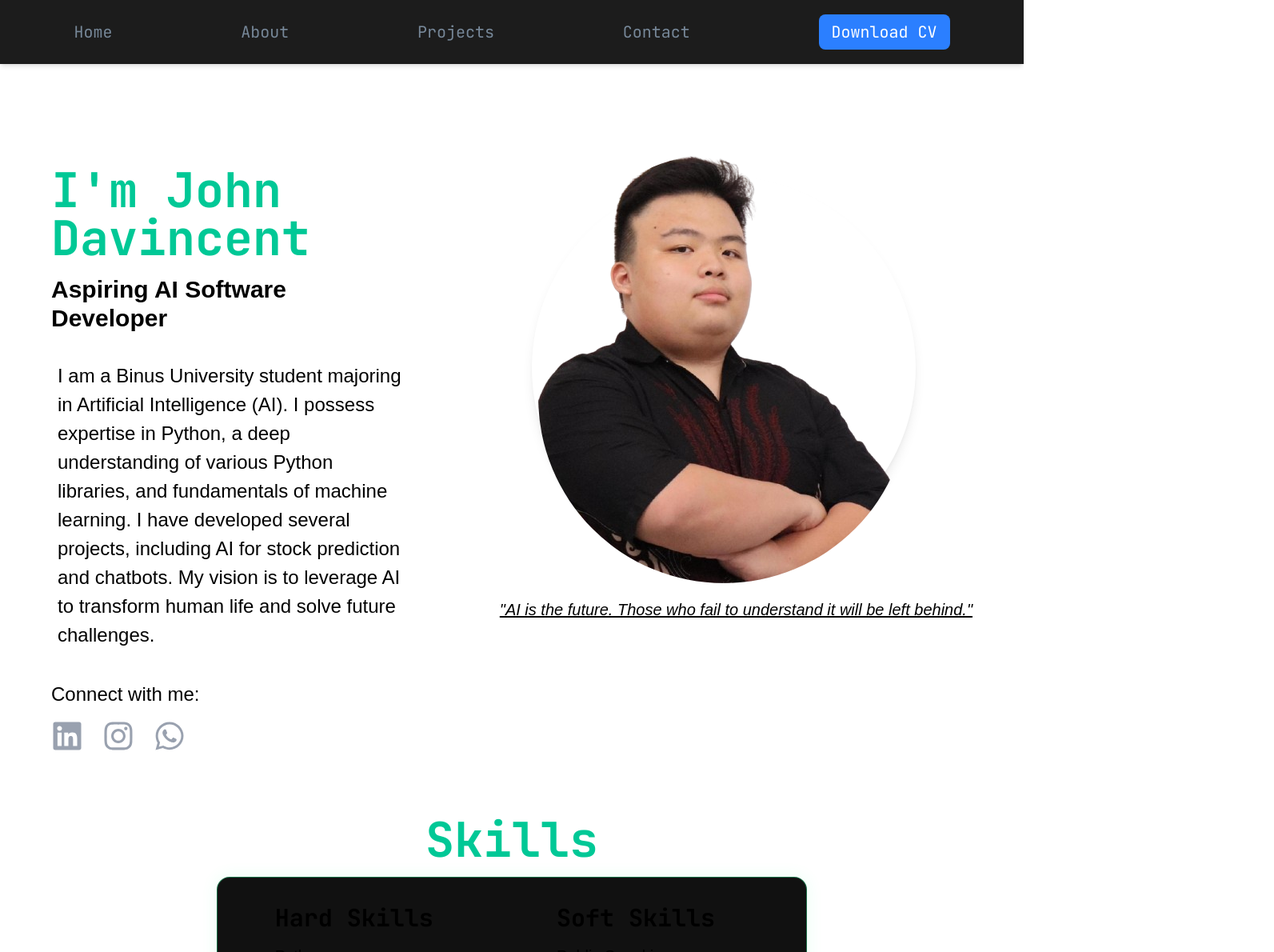
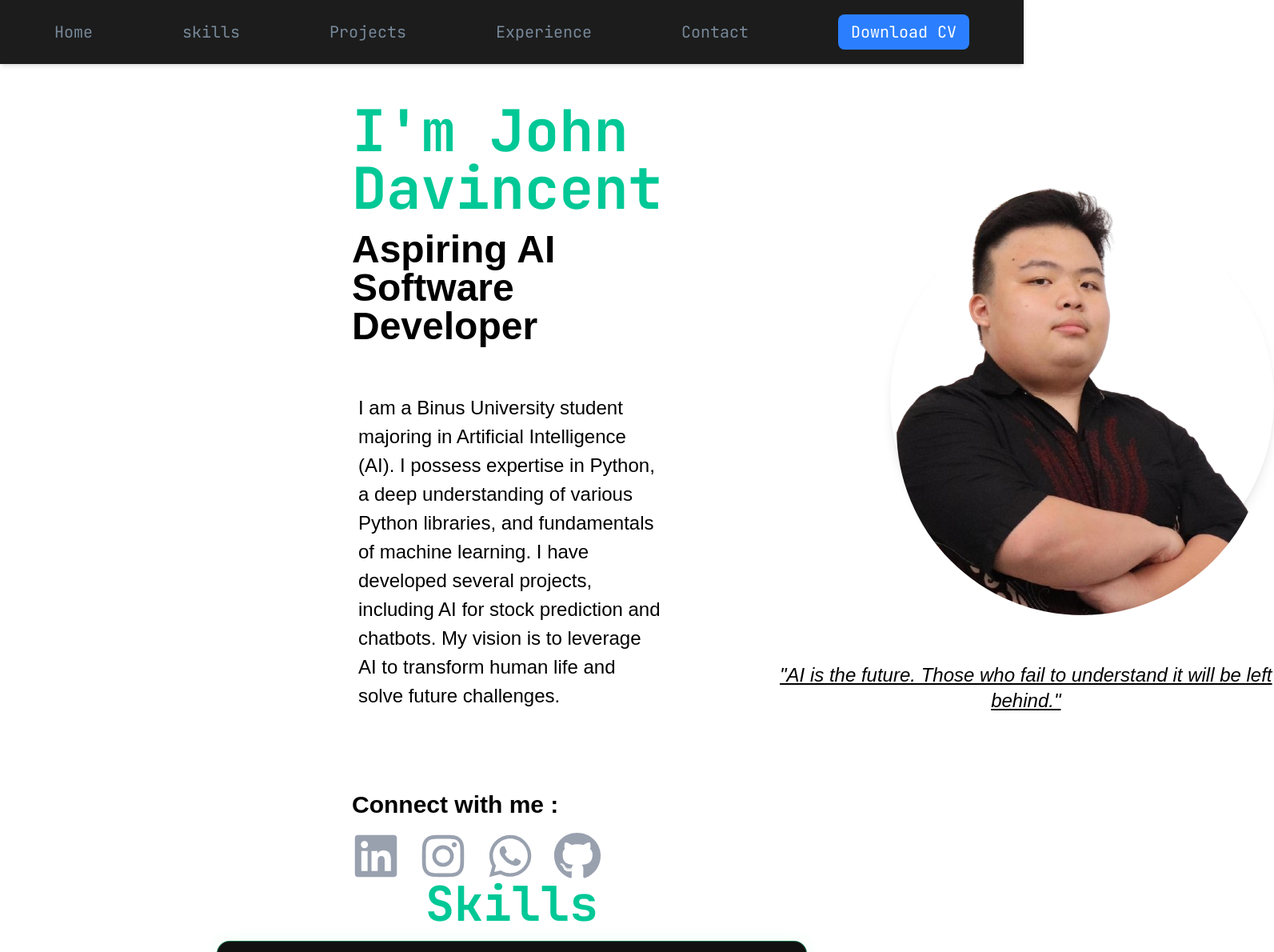
Before and after one commit to JohnDavincent/Portofolio, a React (Vite) app: page / in a window 1280 px wide. Shown: the top 1190 px of the page at 80% size, 1593 px wide, since content can reach past the window. Built offline with nearby package versions, Linux system fonts and the light colour scheme; a web font is replaced by a local one.

Commit message:
22/10/25

```diff
--- a/src/App.jsx
+++ b/src/App.jsx
@@ -14,6 +14,7 @@ import { FaWhatsapp } from "react-icons/fa";
 import "slick-carousel/slick/slick.css";
 import "slick-carousel/slick/slick-theme.css";
 import ExperienceCarousel from "./components/experience";
+import { FaGithub } from "react-icons/fa";
 
 function App() {
   const projectCard = [
@@ -25,6 +26,7 @@ function App() {
       description: `PintarSaham merupakan aplikasi web yang bertujuan untuk membantu orang mengerti tentang saham
                     Pada web ini ada beberapa fitur unggulan, yaitu : course tentang dasar saham, Chart saham, forum diskusi, fitur prediksi harga saham dengan AI serta game simulasi`,
       link: "https://incredible-beijinho-043b7d.netlify.app/",
+      link_git: "https://github.com/JohnDavincent/pintar_saham_project",
     },
     {
       image: karyawarna,
@@ -56,6 +58,7 @@ function App() {
       title: "DiamondCut Motor",
       title_picture: "logo",
       description: `DiamondCut motor adalah website yang bertujuan untuk menjual supercar dan sebagai showroom dari berbagai merek supercar`,
+      link_git: "https://github.com/JohnDavincent/DiamondCut_motor_project",
     },
     {
       image: aisaham,
@@ -74,26 +77,27 @@ function App() {
         <Navbar />
         <section
           id="home"
-          className="w-full min-h-screen flex flex-col md:flex-row items-center justify-center gap-10 px-6 md:px-16"
+          className="w-full min-h-screen flex flex-col md:flex-row items-center justify-between gap-16 px-16 md:px-32 lg:px-110
+"
         >
           {/* Bagian teks */}
-          <div className="flex-1 max-w-2xl text-center md:text-left">
+          <div className="flex-1 max-w-4xl text-center md:text-left">
             <h1
-              className="text-3xl mb-3"
+              className="text-3xl mb-3 font-bold"
               style={{ fontFamily: "var(--font-sans)", color: "white" }}
             >
               Hi,
             </h1>
 
             <h2
-              className="text-6xl mb-4 font-bold introduct"
+              className="text-7xl mb-4 font-bold introduct"
               style={{ fontFamily: "JetBrains Mono" }}
             >
               I'm John Davincent
             </h2>
 
             <h2
-              className="text-3xl mb-9 font-semibold"
+              className="text-5xl mb-9 font-semibold"
               style={{
                 fontFamily: "var(--font-sans)",
                 color: "var(--text-color)",
@@ -103,7 +107,7 @@ function App() {
             </h2>
 
             <p
-              className="text-2xl/9 align-baseline ml-2"
+              className="text-2xl/9 align-baseline ml-2 pt-6"
               style={{
                 fontFamily: "var(--font-sans)",
                 color: "var(--text-color)",
@@ -118,15 +122,15 @@ function App() {
             </p>
 
             {/* Socials */}
-            <div className="mt-10">
+            <div className="mt-25">
               <h1
-                className="text-2xl mb-4"
+                className="text-3xl mb-4 mt-10 font-semibold"
                 style={{
                   fontFamily: "var(--font-sans)",
                   color: "var(--text-color)",
                 }}
               >
-                Connect with me:
+                Connect with me :
               </h1>
 
               <div className="flex justify-center md:justify-start space-x-6">
@@ -136,7 +140,7 @@ function App() {
                   rel="noopener noreferrer"
                   className="text-gray-400 hover:text-blue-600"
                 >
-                  <FaLinkedin size={40} />
+                  <FaLinkedin size={60} />
                 </a>
 
                 <a
@@ -145,7 +149,7 @@ function App() {
                   rel="noopener noreferrer"
                   className="text-gray-400 hover:text-pink-500"
                 >
-                  <FaInstagram size={40} />
+                  <FaInstagram size={60} />
                 </a>
 
                 <a
@@ -154,7 +158,16 @@ function App() {
                   rel="noopener noreferrer"
                   className="text-gray-400 hover:text-green-500"
                 >
-                  <FaWhatsapp size={40} />
+                  <FaWhatsapp size={60} />
+                </a>
+
+                <a
+                  href="https://github.com/JohnDavincent"
+                  target="_blank"
+                  rel="noopener noreferrer"
+                  className="text-gray-400 hover:text-purple-500"
+                >
+                  <FaGithub size={60} />
                 </a>
               </div>
             </div>
@@ -162,7 +175,7 @@ function App() {
 
           {/* Bagian foto */}
           <div className="flex flex-col max-w h-200 mt-35 ml-20">
-            <div className="w-120 h-120 rounded-full bg-white flex justify-center items-center shadow-lg ml-10">
+            <div className="w-120 h-120 rounded-full bg-white flex justify-center items-center shadow-lg ml-35">
               <div className="rounded-full overflow-hidden ">
                 <img
                   className="object-cover w-full h-full"
@@ -173,7 +186,7 @@ function App() {
             </div>
 
             <h1
-              className="underline italic text-lg md:text-xl text-center mt-12"
+              className="underline italic text-lg md:text-2xl text-center mt-22"
               style={{
                 fontFamily: "var(--font-sans)",
                 color: "var(--text-color)",
@@ -185,7 +198,7 @@ function App() {
           </div>
         </section>
 
-        <div className="flex flex-col items-center justify-center">
+        <div id="skills" className="flex flex-col items-center justify-center">
           <h1
             className="text-6xl mb-4 introduct font-bold"
             style={{ fontFamily: "JetBrains Mono" }}
@@ -251,8 +264,11 @@ function App() {
           </div>
         </div>
 
-        <div className="flex items-center flex-col justify-center mt-40 w-full">
-          <div className="flex-wrap items-center 200h mb-10">
+        <div
+          id="projects"
+          className="flex items-center flex-col justify-center mt-80 w-full"
+        >
+          <div className="flex-wrap items-center 200h mb-10 mt-40">
             <h1
               className="text-6xl mb-4 introduct font-bold"
               style={{ fontFamily: "JetBrains Mono" }}
@@ -271,11 +287,12 @@ function App() {
                 types={p.types}
                 description={p.description}
                 link={p.link}
+                link_git={p.link_git}
               />
             ))}
           </div>
         </div>
-        <div className="min-h-screen text-white">
+        <div id="experience" className="min-h-screen text-white">
           <ExperienceCarousel />
         </div>
       </div>
--- a/src/components/Navbar.jsx
+++ b/src/components/Navbar.jsx
@@ -8,16 +8,24 @@ const Navbar = () => {
         <a href="#home" className="nav-font hover:text-stroke-white">
           Home
         </a>
-        <a href="#about" className="nav-font hover:text-stroke-white">
-          About
+        <a href="#skills" className="nav-font hover:text-stroke-white">
+          skills
         </a>
         <a href="#projects" className=" nav-font hover:text-stroke-white">
           Projects
         </a>
+        <a href="#experience" className=" nav-font hover:text-stroke-white">
+          Experience
+        </a>
         <a href="#contact" className="nav-font hover:text-stroke-white">
           Contact
         </a>
-        <a href = "/files/John Davincent CV.pdf" download className = " text-xl px-4 py-2 bg-blue-500 text-white rounded-lg" style = {{fontFamily : "JetBrains Mono"}}>
+        <a
+          href="/files/John Davincent CV.pdf"
+          download
+          className=" text-xl px-4 py-2 bg-blue-500 text-white rounded-lg"
+          style={{ fontFamily: "JetBrains Mono" }}
+        >
           Download CV
         </a>
       </div>
--- a/src/components/card.jsx
+++ b/src/components/card.jsx
@@ -1,44 +1,72 @@
 import React from "react";
+import { FaGithub } from "react-icons/fa";
 
-function Portocard({image ,types = [], title_picture, title, description, link}){
+function Portocard({
+  image,
+  types = [],
+  title_picture,
+  title,
+  description,
+  link,
+  link_git,
+}) {
   return (
-        <div className = "max-w-sm card-background rounded-2xl shadow-lg overflow-hidden hover:shadow-2xl transform hover:scale-105 transition duration-300 ease-in-out">
-            <img className = "w-full h-60 object-cover" src = {image} alt = {title_picture}></img>
-            <div className = "p-5">
-                <h3 className = "text-2xl font-bold mb-3"
+    <div className="max-w-sm card-background rounded-2xl shadow-lg overflow-hidden hover:shadow-2xl transform hover:scale-105 transition duration-300 ease-in-out">
+      <img
+        className="w-full h-60 object-cover"
+        src={image}
+        alt={title_picture}
+      ></img>
+
+      <div className="p-5">
+        <h3
+          className="text-2xl font-bold mb-3"
           style={{
             fontFamily: "var(--font-sans)",
             color: "#3e94d5",
-                }}>{title}</h3>
+          }}
+        >
+          {title}
+        </h3>
 
-
-                <div className = "flex flex-wrap gap-2 mb-3">
-                    {types && types.map((t, index) => (
+        <div className="flex flex-wrap gap-2 mb-3">
+          {types &&
+            types.map((t, index) => (
               <span
-                            key = {index}
-                            className = "text-xs font-medium px-3 py-1 rounded-full bg-blue-100 text-blue-600 mb-3">
+                key={index}
+                className="text-xs font-medium px-3 py-1 rounded-full bg-blue-100 text-blue-600 mb-3"
+              >
                 {t}
               </span>
             ))}
-                </div>
+          <p className="text-gray-600 text-sm">{description}</p>
 
-                <p className = "text-gray-600 text-sm">{description}</p>
+          <div className="flex items-center gap-4 mt-5">
             {link && (
               <a
                 href={link}
                 target="_blank"
                 rel="noopener noreferrer"
-                        className="text-blue-500 text-sm mt-2 inline-block hover:underline"
+                className="text-blue-500 border border-blue-500 rounded-md px-4 py-2 text-sm mt-2 inline-block hover:underline"
               >
                 Lihat Project
               </a>
             )}
+            {link_git && (
+              <a
+                href={link_git}
+                target="_blank"
+                rel="noopener noreferrer"
+                className="text-gray-400 hover:text-purple-500 transition"
+              >
+                <FaGithub size={30} />
+              </a>
+            )}
           </div>
         </div>
-
+      </div>
+    </div>
   );
-
-
 }
 
-export default Portocard
+export default Portocard;
--- a/src/index.css
+++ b/src/index.css
@@ -14,7 +14,7 @@
   .nav-font {
     font-family: "JetBrains Mono", monospace;
     color: lightslategray;
-    @apply text-xl
+    @apply text-xl;
   }
   .introduct {
     color: #00c896;
@@ -25,9 +25,8 @@
   }
 
   .card-background {
-    background-color:#E0E0E0;
+    background-color: #e0e0e0;
   }
-
 }
 
 @theme {
@@ -38,3 +37,7 @@
   --font-modern-negra: "Modern Negra", sans-serif;
   --font-serif: "DM Serif Text", serif;
 }
+
+html {
+  scroll-behavior: smooth;
+}
```
Lines whose indentation alone changed are shown as unchanged.
